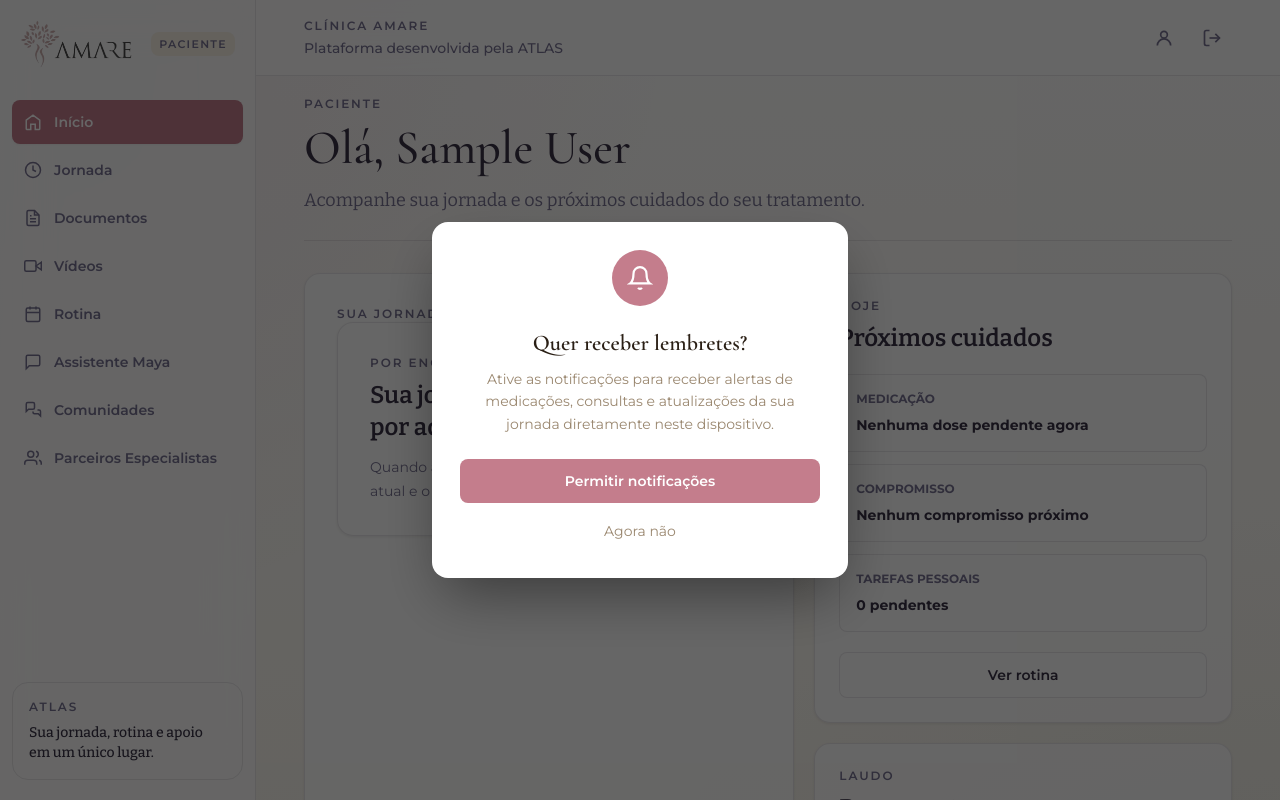
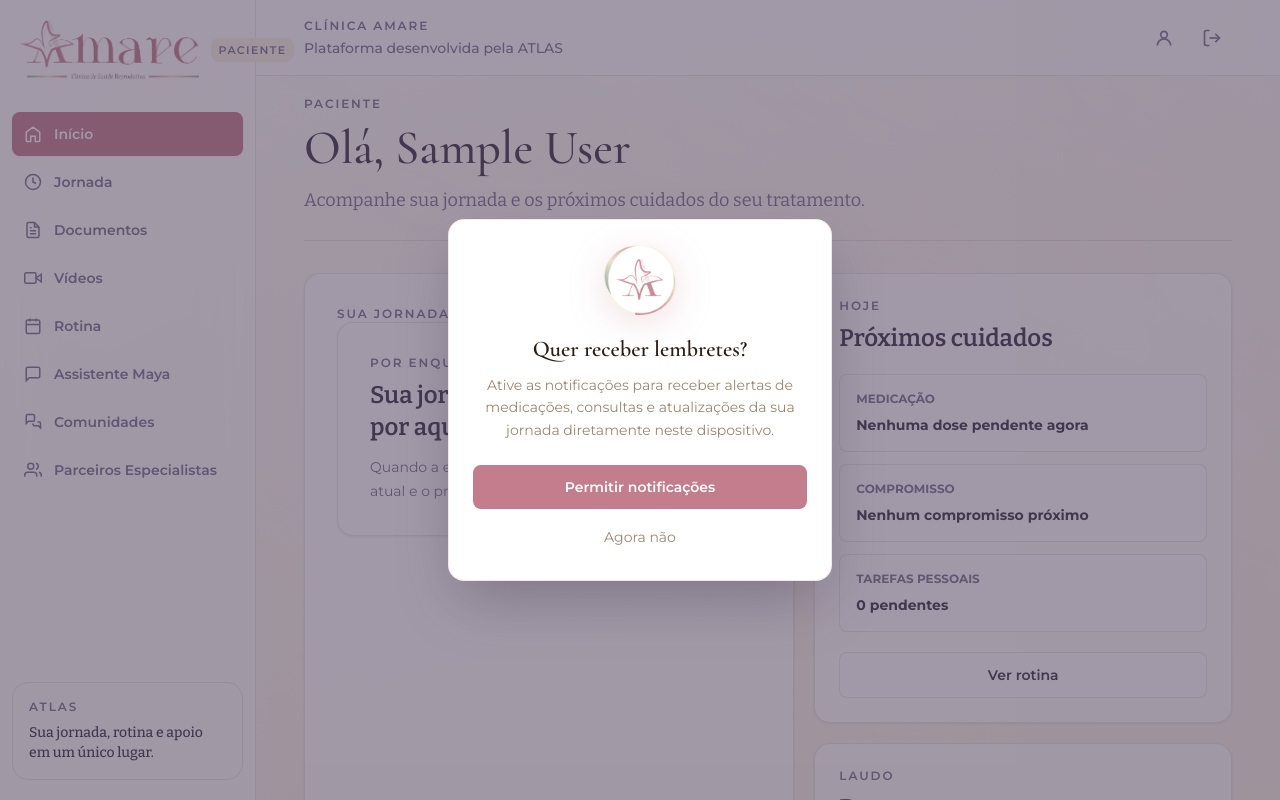
Before and after one commit to marcelof0nseca/ATLASAMARE, a Django app: page /dashboard/ in a window 1280 px wide. Run offline with Django 5.2, Linux system fonts and the light colour scheme; the visitor is signed in with stand-in values (Sample User, id 1); data that the repository does not hold is empty; some libraries are stand-ins or nearby versions.

Commit message:
style: atualiza identidade visual com logos oficiais da AMARE

```diff
--- a/static/css/app.css
+++ b/static/css/app.css
@@ -601,9 +601,14 @@ body {
   -moz-osx-font-smoothing: grayscale;
   min-height: 100vh;
   background:
+      linear-gradient(rgba(255, 255, 255, 0.78), rgba(250, 244, 232, 0.86)),
+      url("../images/brand/amare-fundo-site.jpeg"),
       radial-gradient(ellipse at top left, rgba(196, 125, 140, 0.12), transparent 42rem),
       radial-gradient(ellipse at bottom right, rgba(141, 166, 154, 0.14), transparent 46rem),
       linear-gradient(180deg, #ffffff 0%, #faf4e8 100%);
+  background-size: cover, cover, auto, auto, auto;
+  background-position: center;
+  background-attachment: fixed;
 }
 
 h1 {
@@ -1057,18 +1062,68 @@ button:focus-visible,
   width: auto;
   -o-object-fit: contain;
      object-fit: contain;
-  max-width: min(10rem, 46vw);
-  max-height: 2.75rem;
+  max-width: min(11rem, 48vw);
+  max-height: 3rem;
 }
 
 .amare-brand-logo-sidebar {
-  max-width: 8.5rem;
+  max-width: 11.75rem;
+  max-height: 3.75rem;
+}
+
+.amare-brand-logo-topbar {
+  max-width: min(11rem, 48vw);
   max-height: 3rem;
 }
 
-.amare-brand-logo-topbar {
-  max-width: min(9.5rem, 42vw);
-  max-height: 2.5rem;
+.bg-amare-site {
+  background:
+      linear-gradient(rgba(255, 255, 255, 0.72), rgba(250, 244, 232, 0.82)),
+      url("../images/brand/amare-fundo-site.jpeg") center / cover no-repeat;
+}
+
+.amare-notif-overlay {
+  display: none;
+  position: fixed;
+  inset: 0;
+  z-index: 99999;
+  align-items: center;
+  justify-content: center;
+  padding: 16px;
+  box-sizing: border-box;
+  background: rgba(75, 61, 86, 0.52);
+}
+
+.amare-notif-card {
+  position: relative;
+  width: 100%;
+  max-width: min(24rem, calc(100vw - 24px));
+  max-height: calc(100dvh - 32px);
+  overflow: auto;
+  padding: clamp(1rem, 4vw, 1.5rem);
+  border: 1px solid rgba(196, 125, 140, 0.18);
+  border-radius: 1rem;
+  background:
+      linear-gradient(rgba(255, 255, 255, 0.91), rgba(255, 255, 255, 0.95)),
+      url("../images/brand/amare-fundo-site.jpeg") center / cover no-repeat;
+  box-shadow: 0 25px 60px -12px rgba(75, 61, 86, 0.42);
+}
+
+.amare-notif-brand {
+  display: flex;
+  justify-content: center;
+  margin-bottom: 16px;
+}
+
+.amare-notif-logo {
+  display: block;
+  width: 72px;
+  height: 72px;
+  max-width: 72px;
+  max-height: 72px;
+  -o-object-fit: contain;
+     object-fit: contain;
+  filter: drop-shadow(0 8px 18px rgba(196, 125, 140, 0.24));
 }
 
 .amare-patient-page-title {
@@ -1181,6 +1236,10 @@ button:focus-visible,
   top: 1rem;
 }
 
+.-z-10 {
+  z-index: -10;
+}
+
 .z-30 {
   z-index: 30;
 }
@@ -2071,10 +2130,6 @@ button:focus-visible,
 
 .pt-4 {
   padding-top: 1rem;
-}
-
-.pt-5 {
-  padding-top: 1.25rem;
 }
 
 .text-left {
@@ -2568,10 +2623,6 @@ button:focus-visible,
     grid-template-columns: 0.85fr 1.15fr;
   }
 
-  .lg\:grid-cols-\[0\.9fr_1\.1fr\] {
-    grid-template-columns: 0.9fr 1.1fr;
-  }
-
   .lg\:grid-cols-\[1\.08fr_0\.92fr\] {
     grid-template-columns: 1.08fr 0.92fr;
   }
--- a/templates/components/site_logo.html
+++ b/templates/components/site_logo.html
@@ -5,7 +5,7 @@
   <div class="{{ wrapper_class|default:'' }} inline-flex flex-col items-start justify-center gap-2">
 {% endif %}
   <img
-    src="{% static 'images/amare-logo.png' %}"
+    src="{% static 'images/brand/amare-logotipo.png' %}"
     alt="AMARE"
     class="{{ image_class|default:'block h-auto w-full max-w-[14rem] object-contain' }}"
   >
--- a/templates/landing/index.html
+++ b/templates/landing/index.html
@@ -11,6 +11,8 @@
   <meta name="apple-mobile-web-app-capable" content="yes">
   <meta name="apple-mobile-web-app-status-bar-style" content="default">
   <meta name="theme-color" content="#C47D8C">
+  <link rel="icon" type="image/png" href="{% static 'images/brand/amare-icone-atalho.png' %}">
+  <link rel="apple-touch-icon" href="{% static 'images/brand/amare-icone-atalho.png' %}">
 
   <!-- Fonts -->
   <link rel="preconnect" href="https://fonts.googleapis.com">
@@ -47,7 +49,7 @@
 <nav id="main-nav" role="navigation" aria-label="Navegação principal">
   <div class="container nav-inner">
     <a href="#hero" class="nav-logo" aria-label="AMARE — início">
-      <img src="{% static 'images/amare-logo.png' %}" alt="AMARE" class="nav-logo-img" width="110" height="47">
+      <img src="{% static 'images/brand/amare-logotipo.png' %}" alt="AMARE" class="nav-logo-img" width="150" height="50">
     </a>
 
     <ul class="nav-links" role="list">
@@ -750,7 +752,7 @@
     <div class="footer-top">
       <!-- Brand + newsletter -->
       <div>
-        <div class="footer-brand-logo" aria-label="AMARE">AMARE</div>
+        <img src="{% static 'images/brand/amare-logotipo.png' %}" alt="AMARE" class="footer-brand-logo">
         <p class="footer-tagline">Plataforma de Reprodução Assistida · Clínica Amare</p>
         <p class="footer-newsletter-label">Receba novidades</p>
         <form class="footer-newsletter-form" aria-label="Newsletter">
--- a/templates/layouts/base.html
+++ b/templates/layouts/base.html
@@ -10,7 +10,8 @@
     <link rel="preconnect" href="https://fonts.gstatic.com" crossorigin>
     <link href="https://fonts.googleapis.com/css2?family=Cormorant+Garamond:wght@400;500;600&family=Bitter:wght@400;500;600&family=Montserrat:wght@300;400;500;600;700&display=swap" rel="stylesheet" media="print" onload="this.media='all'">
     <noscript><link href="https://fonts.googleapis.com/css2?family=Cormorant+Garamond:wght@400;500;600&family=Bitter:wght@400;500;600&family=Montserrat:wght@300;400;500;600;700&display=swap" rel="stylesheet"></noscript>
-    <link rel="icon" href="{% static 'images/amare-logo.png' %}">
+    <link rel="icon" type="image/png" href="{% static 'images/brand/amare-icone-atalho.png' %}">
+    <link rel="apple-touch-icon" href="{% static 'images/brand/amare-icone-atalho.png' %}">
     <link rel="stylesheet" href="{% static 'css/app.css' %}">
     <style>
       /* ── Barra de progresso de navegação ── */
@@ -94,6 +95,7 @@
   </head>
   <body class="relative" hx-boost="true" data-user-id="{% if request.user.is_authenticated %}{{ request.user.id }}{% endif %}">
     <div id="amare-progress"></div>
+    <div class="pointer-events-none fixed inset-0 -z-10 bg-amare-site"></div>
     <div class="pointer-events-none absolute inset-x-0 top-0 h-72 bg-gradient-to-b from-mandys-pink/20 via-linen to-transparent"></div>
     <div id="toast-root" class="fixed right-4 top-4 z-50 w-[min(20rem,calc(100vw-2rem))]"></div>
     <div id="modal-root" class="pointer-events-none fixed inset-0 z-40"></div>
--- a/templates/layouts/doctor_base.html
+++ b/templates/layouts/doctor_base.html
@@ -7,7 +7,7 @@
   <aside class="amare-patient-sidebar">
     <div class="mb-8 flex items-center justify-between gap-3 px-2">
       <a href="{% url 'users:doctor-patient-list' %}" class="amare-brand-link">
-        <img src="{% static 'images/amare-logo.png' %}" alt="Clínica Amare" class="amare-brand-logo amare-brand-logo-sidebar">
+        <img src="{% static 'images/brand/amare-logotipo.png' %}" alt="Clínica Amare" class="amare-brand-logo amare-brand-logo-sidebar">
       </a>
       <span class="rounded-lg bg-linen px-2 py-1 text-[11px] font-semibold uppercase tracking-[0.12em] text-text-muted">Médica</span>
     </div>
@@ -50,7 +50,7 @@
   {# ── Navbar (top) ────────────────────────────────────────────────────────── #}
   <header class="amare-patient-navbar">
     <a href="{% url 'users:doctor-patient-list' %}" class="amare-brand-link lg:hidden">
-      <img src="{% static 'images/amare-logo.png' %}" alt="Clínica Amare" class="amare-brand-logo amare-brand-logo-topbar">
+      <img src="{% static 'images/brand/amare-logotipo.png' %}" alt="Clínica Amare" class="amare-brand-logo amare-brand-logo-topbar">
     </a>
     <div class="hidden min-w-0 items-center gap-4 lg:flex">
       <div>
--- a/templates/layouts/partner_base.html
+++ b/templates/layouts/partner_base.html
@@ -16,7 +16,7 @@
   <aside class="amare-patient-sidebar">
     <div class="mb-8 flex flex-col items-start gap-3 px-2">
       <a href="{% url 'partner:dashboard' %}" class="amare-brand-link">
-        <img src="{% static 'images/amare-logo.png' %}" alt="Clínica Amare" class="amare-brand-logo amare-brand-logo-sidebar">
+        <img src="{% static 'images/brand/amare-logotipo.png' %}" alt="Clínica Amare" class="amare-brand-logo amare-brand-logo-sidebar">
       </a>
       <span class="w-full rounded-lg bg-linen px-2 py-1 text-center text-[11px] font-semibold uppercase leading-4 tracking-[0.08em] text-text-muted">Acompanhante</span>
     </div>
@@ -58,7 +58,7 @@
 
   <header class="amare-patient-navbar">
     <a href="{% url 'partner:dashboard' %}" class="amare-brand-link lg:hidden">
-      <img src="{% static 'images/amare-logo.png' %}" alt="Clínica Amare" class="amare-brand-logo amare-brand-logo-topbar">
+      <img src="{% static 'images/brand/amare-logotipo.png' %}" alt="Clínica Amare" class="amare-brand-logo amare-brand-logo-topbar">
     </a>
     <div class="hidden min-w-0 items-center gap-4 lg:flex">
       <div>
--- a/templates/layouts/patient_base.html
+++ b/templates/layouts/patient_base.html
@@ -5,7 +5,7 @@
   <aside class="amare-patient-sidebar">
     <div class="mb-8 flex items-center justify-between gap-3 px-2">
       <a href="{% url 'core:dashboard' %}" class="amare-brand-link">
-        <img src="{% static 'images/amare-logo.png' %}" alt="Clínica Amare" class="amare-brand-logo amare-brand-logo-sidebar">
+        <img src="{% static 'images/brand/amare-logotipo.png' %}" alt="Clínica Amare" class="amare-brand-logo amare-brand-logo-sidebar">
       </a>
       <span class="rounded-lg bg-linen px-2 py-1 text-[11px] font-semibold uppercase tracking-[0.12em] text-text-muted">Paciente</span>
     </div>
@@ -71,7 +71,7 @@
 
   <header class="amare-patient-navbar">
     <a href="{% url 'core:dashboard' %}" class="amare-brand-link lg:hidden">
-      <img src="{% static 'images/amare-logo.png' %}" alt="Clínica Amare" class="amare-brand-logo amare-brand-logo-topbar">
+      <img src="{% static 'images/brand/amare-logotipo.png' %}" alt="Clínica Amare" class="amare-brand-logo amare-brand-logo-topbar">
     </a>
     <div class="hidden min-w-0 items-center gap-4 lg:flex">
       <div>
@@ -118,12 +118,10 @@
 
   {% if request.user.is_authenticated and request.user.is_patient %}
   <!-- Popup de permissao de notificacoes — aparece apenas uma vez por dispositivo -->
-  <div id="notif-popup" style="display:none;position:fixed;top:0;left:0;width:100%;height:100%;background:rgba(0,0,0,0.6);z-index:99999;align-items:center;justify-content:center;padding:16px;box-sizing:border-box" onclick="dismissNotifPopup()">
-    <div style="position:relative;width:100%;max-width:min(26rem,calc(100vw - 24px));background:#fff;border-radius:1rem;padding:clamp(1rem,4vw,1.75rem);box-shadow:0 25px 60px -12px rgba(0,0,0,0.45)" onclick="event.stopPropagation()">
-      <div style="display:flex;justify-content:center;margin-bottom:20px">
-        <div style="width:56px;height:56px;border-radius:9999px;background:#c47d8c;display:flex;align-items:center;justify-content:center">
-          <svg width="26" height="26" viewBox="0 0 24 24" fill="none" stroke="white" stroke-width="2"><path d="M18 8A6 6 0 0 0 6 8c0 7-3 9-3 9h18s-3-2-3-9"/><path d="M13.73 21a2 2 0 0 1-3.46 0"/></svg>
-        </div>
+  <div id="notif-popup" class="amare-notif-overlay" style="display:none;position:fixed;inset:0;z-index:99999;align-items:center;justify-content:center;padding:16px;box-sizing:border-box;background:rgba(75,61,86,0.52)" onclick="dismissNotifPopup()">
+    <div class="amare-notif-card" style="position:relative;width:100%;max-width:min(24rem,calc(100vw - 24px));max-height:calc(100dvh - 32px);overflow:auto;padding:clamp(1rem,4vw,1.5rem);border:1px solid rgba(196,125,140,0.18);border-radius:1rem;background:#fff;box-shadow:0 25px 60px -12px rgba(75,61,86,0.42)" onclick="event.stopPropagation()">
+      <div class="amare-notif-brand" style="display:flex;justify-content:center;margin-bottom:16px">
+        <img src="{% static 'images/brand/amare-icone-atalho.png' %}" alt="" class="amare-notif-logo" style="display:block;width:72px;height:72px;max-width:72px;max-height:72px;object-fit:contain">
       </div>
       <p style="text-align:center;font-family:'Cormorant Garamond',Georgia,serif;font-size:1.4rem;font-weight:700;color:#2a1f15;margin-bottom:8px">Quer receber lembretes?</p>
       <p style="text-align:center;font-size:14px;line-height:1.6;color:#9a876f;margin-bottom:24px">Ative as notificações para receber alertas de medicações, consultas e atualizações da sua jornada diretamente neste dispositivo.</p>
@@ -134,6 +132,7 @@
 
   <script>
   (function() {
+    if (window.Cypress) return;
     var userId = document.body.getAttribute('data-user-id');
     if (!userId) return;
     var key = 'amare_notif_asked_' + userId;
@@ -169,7 +168,7 @@
         setTimeout(function() {
           new Notification('Tudo configurado 😉', {
             body: 'Você vai receber lembretes da sua jornada aqui.',
-            icon: '/static/images/amare-logo.png'
+            icon: '/static/images/brand/amare-icone-atalho.png'
           });
         }, 600);
       }
--- a/templates/layouts/public_base.html
+++ b/templates/layouts/public_base.html
@@ -10,7 +10,7 @@
 
   {# ── header ─────────────────────────────────────────────── #}
   <header class="lp-header">
-    <img src="{% static 'images/amare-logo.png' %}" alt="AMARE" class="lp-logo">
+    <img src="{% static 'images/brand/amare-logotipo.png' %}" alt="AMARE" class="lp-logo">
   </header>
 
   {# ── main: hero + form ───────────────────────────────────── #}
```
Also changed, not shown: assets/styles/app.css (+60 -6 lines), static/css/landing.css (+32 -12 lines), static/css/login.css (+6 -1 lines), static/images/brand/amare-fundo-site.jpeg (added), static/images/brand/amare-icone-atalho.png (added), static/images/brand/amare-logotipo.png (added), static/images/brand/amare-simbolo.png (added), 3 other files.
